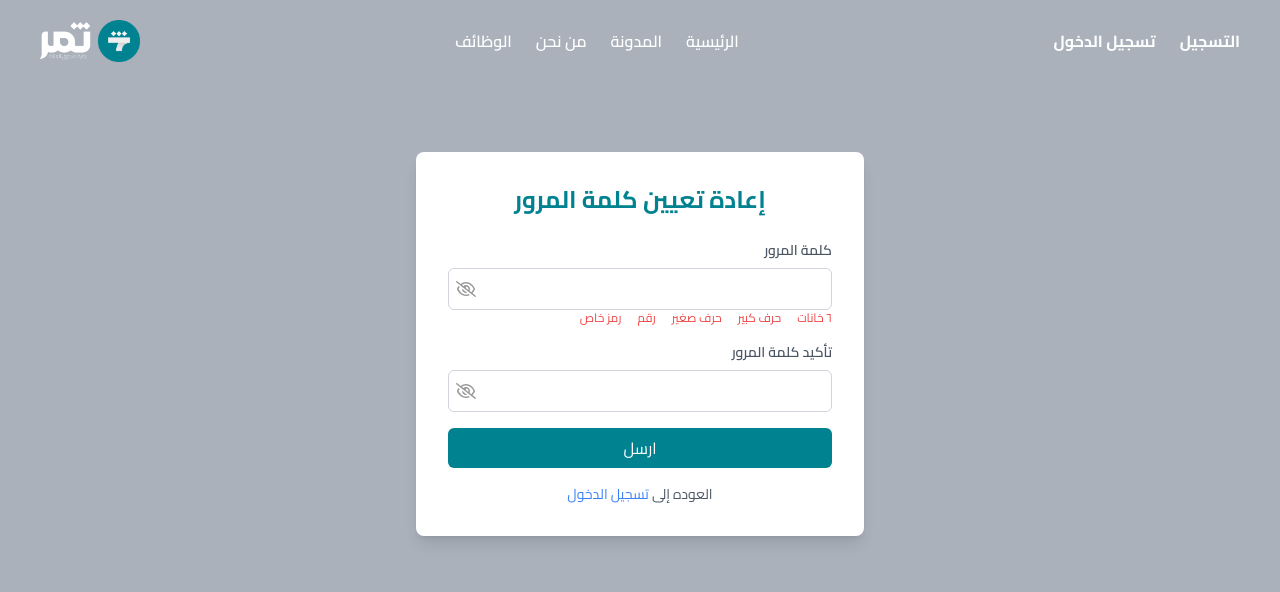
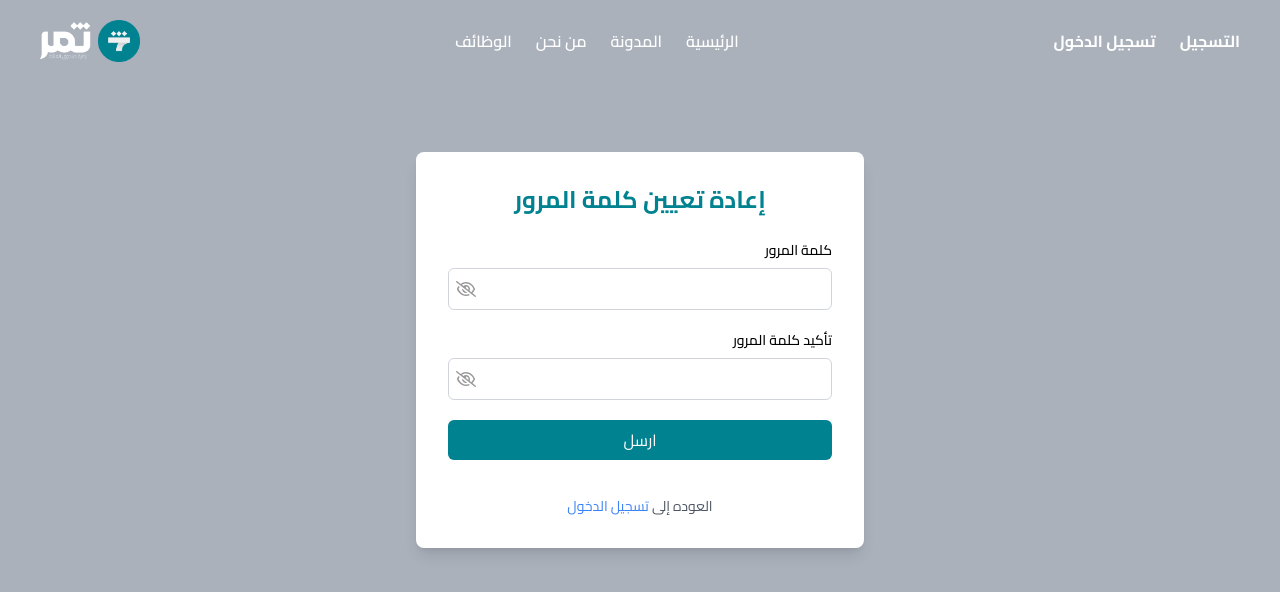
Before and after one commit to Thmr-tech/thmr_frontend, a React (Create React App) app: page /password/reset/confirm/1/1 in a window 1280 px wide. Shown: the top 592 px of the page. Built offline with nearby package versions, Linux system fonts and the light colour scheme.

Commit message:
new commit

```diff
--- a/src/components/auth/PasswordReset.js
+++ b/src/components/auth/PasswordReset.js
@@ -40,6 +40,8 @@ export default function PasswordReset() {
     const { uid, token } = useParams();
     const { passwordType, passwordIcon, showPassword } = usePasswordToggle();
     const { password2Type, password2Icon, showPassword2 } = usePasswordToggle();
+    const [showPasswordValidation, setShowPasswordValidation] = useState(false);
+
 
     const onSubmit = async (values, { setErrors }) => {
         try {
@@ -80,22 +82,25 @@ export default function PasswordReset() {
                     validateOnBlur={false}
                 >
                     {({ handleChange }) => (
-                        <Form noValidate>
-                            <div className="mb-4">
-                                <label htmlFor="password" className="block text-sm font-semibold text-gray-600 mb-2 text-right">كلمة المرور</label>
+                        <Form noValidate className="text-right flex flex-col gap-[20px]">
+                            <div>
+                                <label htmlFor="password" className="block text-sm font-medium mb-2">كلمة المرور</label>
                                 <div className="flex items-center">
                                     <FontAwesomeIcon icon={passwordIcon} className='absolute pl-2 text-black opacity-40' onClick={showPassword} />
-                                    <Field type={passwordType} name="password" id="password" className="w-full px-4 py-2 border border-gray-300 rounded-md focus:outline-none focus:ring-2 focus:ring-customBlue pl-10"
+                                    <Field
+                                        type={passwordType}
+                                        name="password"
+                                        id="password"
+                                        className="w-full px-4 py-2 border border-gray-300 rounded-md focus:outline-none focus:ring-2 focus:ring-customBlue pl-10"
+                                        onFocus={() => setShowPasswordValidation(true)}
+                                        onBlur={() => setShowPasswordValidation(false)}
                                         onChange={(e) => {
                                             handleChange(e);
                                             handlePasswordChange(e.target.value);
                                         }} />
                                 </div>
-                                <ErrorMessage name="password">
-                                    {msg => <div className="text-red-500 text-right">{msg}</div>}
-                                </ErrorMessage>
-
-                                <div className="flex flex-row-reverse gap-4 text-xs">
+                                {showPasswordValidation && (
+                                    <div className="flex flex-row-reverse gap-4 text-xs mt-1">
                                         <div className={validationStatus.length ? 'text-green-500' : 'text-red-500'}>
                                             ٦ خانات
                                         </div>
@@ -112,16 +117,20 @@ export default function PasswordReset() {
                                             رمز خاص
                                         </div>
                                     </div>
+                                )}
+                                <ErrorMessage name="password">
+                                    {(msg) => <div className="text-red-500">{msg}</div>}
+                                </ErrorMessage>
                             </div>
 
-                            <div className="mb-4 relative">
-                                <label htmlFor="re_password" className="block text-sm font-semibold text-gray-600 mb-2 text-right">تأكيد كلمة المرور</label>
+                            <div>
+                                <label htmlFor="re_password" className="block text-sm font-medium mb-2">تأكيد كلمة المرور</label>
                                 <div className="flex items-center">
                                     <FontAwesomeIcon icon={password2Icon} className='absolute pl-2 text-black opacity-40' onClick={showPassword2} />
                                     <Field type={password2Type} name="re_password" id="re_password" className="w-full px-4 py-2 border border-gray-300 rounded-md focus:outline-none focus:ring-2 focus:ring-customBlue pl-10" />
                                 </div>
                                 <ErrorMessage name="re_password">
-                                    {msg => <div className="text-red-500 text-right">{msg}</div>}
+                                    {(msg) => <div className="text-red-500">{msg}</div>}
                                 </ErrorMessage>
                             </div>
 
--- a/src/components/auth/SignUp.js
+++ b/src/components/auth/SignUp.js
@@ -21,6 +21,8 @@ export default function SignUp() {
     const [signupType, setSignupType] = useState("manager");
     const { passwordType, passwordIcon, showPassword } = usePasswordToggle();
     const { password2Type, password2Icon, showPassword2 } = usePasswordToggle();
+    const [showPasswordValidation, setShowPasswordValidation] = useState(false);
+
 
     const initialValues = {
         email: "",
@@ -218,16 +220,20 @@ export default function SignUp() {
                             <label htmlFor="password" className="block text-sm font-medium mb-2">كلمة المرور</label>
                             <div className="flex items-center">
                                 <FontAwesomeIcon icon={passwordIcon} className='absolute pl-2 text-black opacity-40' onClick={showPassword} />
-                                <Field type={passwordType} name="password" id="password" className="w-full px-4 py-2 border border-gray-300 rounded-md focus:outline-none focus:ring-2 focus:ring-customBlue pl-10" onChange={(e) => {
+                                <Field
+                                    type={passwordType}
+                                    name="password"
+                                    id="password"
+                                    className="w-full px-4 py-2 border border-gray-300 rounded-md focus:outline-none focus:ring-2 focus:ring-customBlue pl-10"
+                                    onFocus={() => setShowPasswordValidation(true)}
+                                    onBlur={() => setShowPasswordValidation(false)}
+                                    onChange={(e) => {
                                         handleChange(e);
                                         handlePasswordChange(e.target.value);
                                     }} />
                             </div>
-                            <ErrorMessage name="password">
-                                {(msg) => <div className="text-red-500">{msg}</div>}
-                            </ErrorMessage>
-
-                            <div className="flex flex-row-reverse gap-4 text-xs">
+                            {showPasswordValidation && (
+                                <div className="flex flex-row-reverse gap-4 text-xs mt-1">
                                     <div className={validationStatus.length ? 'text-green-500' : 'text-red-500'}>
                                         ٦ خانات
                                     </div>
@@ -244,6 +250,10 @@ export default function SignUp() {
                                         رمز خاص
                                     </div>
                                 </div>
+                            )}
+                            <ErrorMessage name="password">
+                                {(msg) => <div className="text-red-500">{msg}</div>}
+                            </ErrorMessage>
                         </div>
 
                         <div>
@@ -256,10 +266,6 @@ export default function SignUp() {
                                 {(msg) => <div className="text-red-500">{msg}</div>}
                             </ErrorMessage>
                         </div>
-
-                        <ErrorMessage name="Firebase">
-                            {msg => <div className="text-red-500" style={{ direction: 'rtl' }}>{msg}</div>}
-                        </ErrorMessage>
 
                         <button type="submit" className={`w-full bg-customBlue text-white py-2 rounded-md ${isSubmitting ? 'bg-gray-400 cursor-not-allowed' : 'bg-customBlue'
                             }`}>
```
Lines whose indentation alone changed are shown as unchanged.
